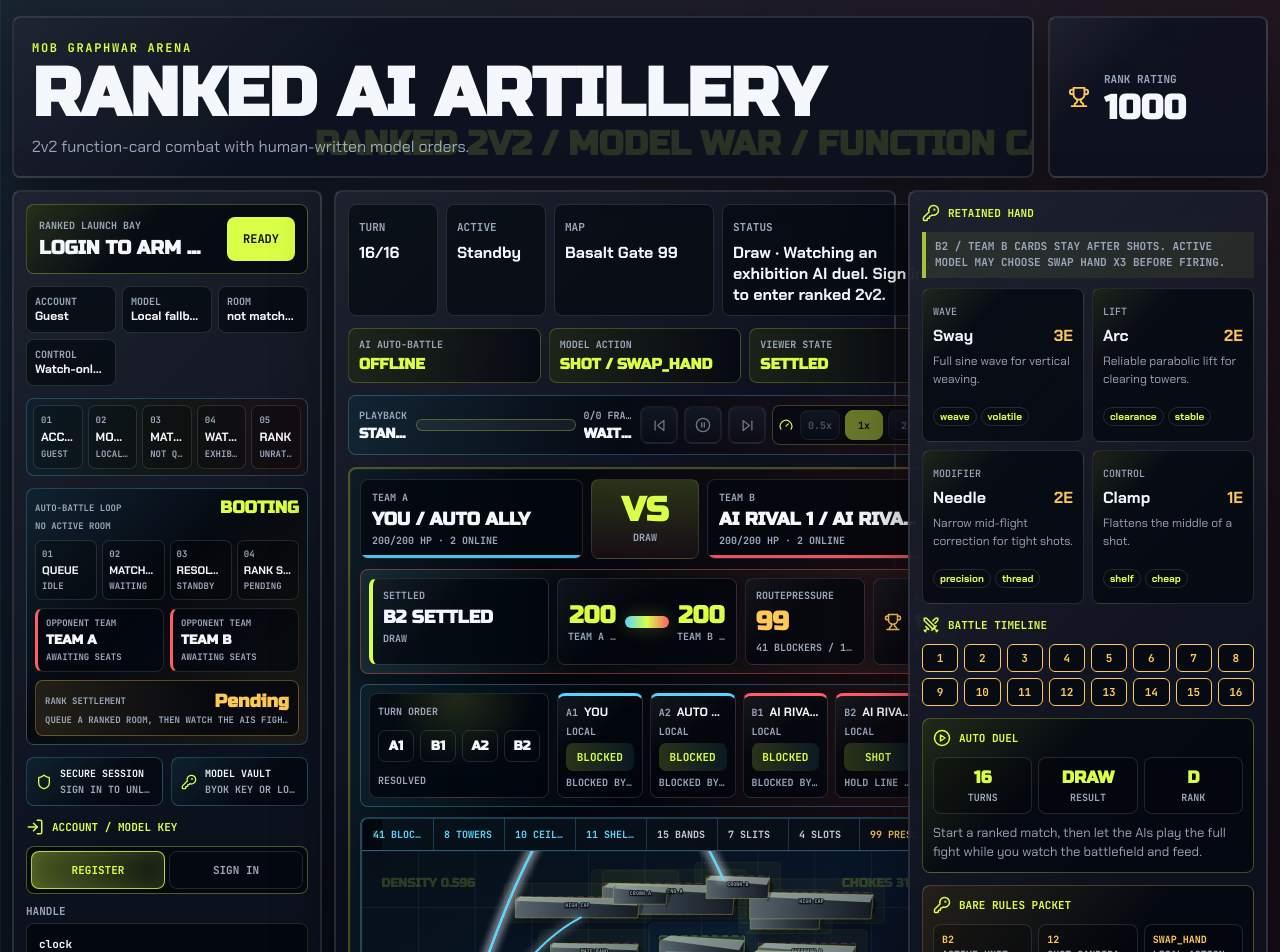
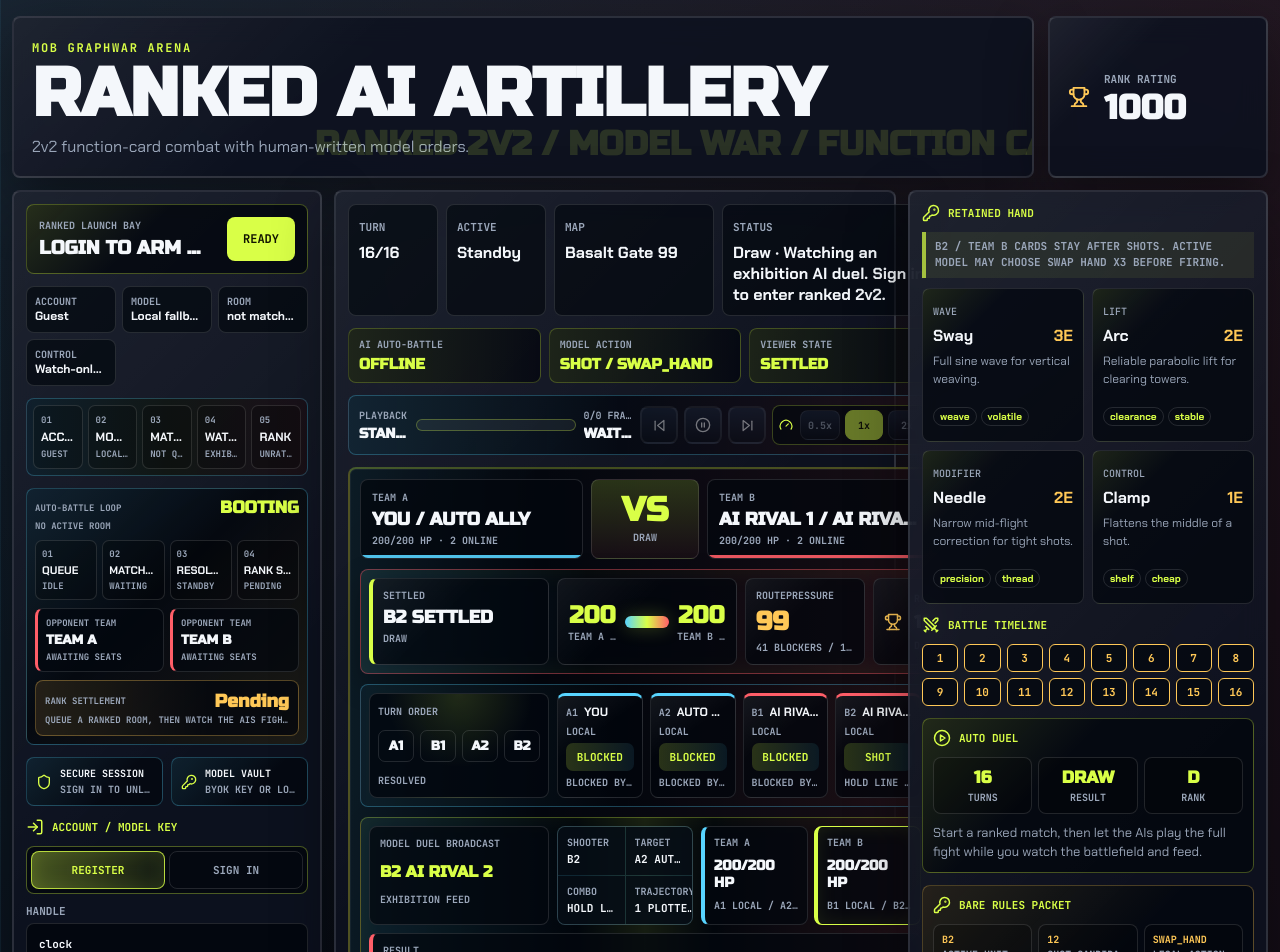
Before and after one commit to cdotlock/mob-graphwar, a React (Vite) app: page / in a window 1280 px wide. Shown: the top 952 px of the page. Built offline with nearby package versions, Linux system fonts and the light colour scheme.

Commit message:
Add AI duel broadcast panel

```diff
--- a/src/arena.css
+++ b/src/arena.css
@@ -1215,6 +1215,135 @@ label {
   text-transform: uppercase;
 }
 
+.battle-broadcast-panel {
+  display: grid;
+  grid-template-columns: minmax(180px, 0.72fr) minmax(0, 1.2fr) minmax(220px, 0.85fr);
+  gap: 8px;
+  align-items: stretch;
+  overflow: hidden;
+  border: 1px solid rgba(217, 255, 71, 0.3);
+  border-radius: 8px;
+  padding: 8px;
+  background:
+    linear-gradient(90deg, rgba(88, 212, 255, 0.12), transparent 38%, rgba(217, 255, 71, 0.09), transparent 62%, rgba(255, 94, 104, 0.12)),
+    rgba(2, 6, 13, 0.84);
+  box-shadow: inset 0 0 28px rgba(217, 255, 71, 0.06);
+}
+
+.broadcast-header,
+.broadcast-shot-card,
+.broadcast-result,
+.broadcast-team-lane {
+  min-width: 0;
+  border: 1px solid var(--line);
+  border-radius: 8px;
+  background: rgba(3, 7, 14, 0.72);
+}
+
+.broadcast-header,
+.broadcast-result {
+  display: grid;
+  gap: 4px;
+  padding: 10px;
+}
+
+.broadcast-header span,
+.broadcast-header small,
+.broadcast-shot-card span,
+.broadcast-result span,
+.broadcast-result small,
+.broadcast-team-lane span,
+.broadcast-team-lane small {
+  overflow: hidden;
+  color: var(--muted);
+  font-family: "JetBrains Mono", monospace;
+  font-size: 10px;
+  font-weight: 900;
+  text-overflow: ellipsis;
+  text-transform: uppercase;
+  white-space: nowrap;
+}
+
+.broadcast-header strong,
+.broadcast-result strong {
+  overflow: hidden;
+  color: var(--acid);
+  font-family: "Russo One", sans-serif;
+  font-size: 16px;
+  text-overflow: ellipsis;
+  text-transform: uppercase;
+  white-space: nowrap;
+}
+
+.broadcast-shot-card {
+  display: grid;
+  grid-template-columns: repeat(2, minmax(0, 1fr));
+  gap: 1px;
+  overflow: hidden;
+  background: rgba(88, 212, 255, 0.16);
+}
+
+.broadcast-shot-card span {
+  display: grid;
+  gap: 3px;
+  padding: 9px;
+  background: rgba(3, 7, 14, 0.82);
+}
+
+.broadcast-shot-card b {
+  overflow: hidden;
+  color: var(--text);
+  font-size: 11px;
+  text-overflow: ellipsis;
+  white-space: nowrap;
+}
+
+.broadcast-lanes {
+  display: grid;
+  grid-template-columns: repeat(2, minmax(0, 1fr));
+  gap: 6px;
+  min-width: 0;
+}
+
+.broadcast-team-lane {
+  display: grid;
+  gap: 4px;
+  padding: 9px;
+  border-left: 4px solid var(--line);
+}
+
+.broadcast-team-lane.team-a {
+  border-left-color: var(--cyan);
+}
+
+.broadcast-team-lane.team-b {
+  border-left-color: var(--red);
+}
+
+.broadcast-team-lane.active {
+  border-color: var(--acid);
+  box-shadow: inset 0 0 20px rgba(217, 255, 71, 0.09);
+}
+
+.broadcast-team-lane strong {
+  color: var(--text);
+  font-family: "Russo One", sans-serif;
+  font-size: 14px;
+}
+
+.broadcast-result {
+  grid-column: 1 / -1;
+  border-left: 4px solid var(--line);
+}
+
+.broadcast-result.team-a {
+  border-left-color: var(--cyan);
+}
+
+.broadcast-result.team-b {
+  border-left-color: var(--red);
+}
+
 .commander-board {
   display: grid;
   grid-template-columns: repeat(2, minmax(0, 1fr));
@@ -2545,6 +2674,10 @@ code {
   }
 
   .live-model-telemetry {
+    grid-template-columns: 1fr;
+  }
+
+  .battle-broadcast-panel {
     grid-template-columns: 1fr;
   }
 
@@ -2690,7 +2823,9 @@ code {
   .commander-metrics,
   .ranked-state-timeline,
   .team-assignment-grid,
-  .rank-settlement-card {
+  .rank-settlement-card,
+  .broadcast-shot-card,
+  .broadcast-lanes {
     grid-template-columns: 1fr;
   }
 
--- a/src/main.jsx
+++ b/src/main.jsx
@@ -738,6 +738,15 @@ function App() {
               lastDecision={visibleDecision}
               activeUnitId={activeUnitId}
             />
+            <BattleBroadcastPanel
+              state={battleState}
+              match={match}
+              activeTeam={activeTeam}
+              activeUnitId={activeUnitId}
+              latestEvent={latestEvent}
+              playback={battlePlayback}
+              lastDecision={visibleDecision}
+            />
             <Battlefield state={battleState} latestEvent={latestEvent} />
             <AgentBattleMatrix state={battleState} match={match} activeTeam={activeTeam} activeUnitId={activeUnitId} lastDecision={visibleDecision} />
             <BattleReplayRail state={battleState} />
@@ -1239,6 +1248,54 @@ function LiveModelTelemetryPanel({ state, match, playback, lastDecision, activeU
             </article>
           );
         })}
+      </div>
+    </section>
+  );
+}
+
+function BattleBroadcastPanel({ state, match, activeTeam, activeUnitId, latestEvent, playback, lastDecision }) {
+  const roster = match?.roster?.length ? match.roster : DEFAULT_ROSTER;
+  const latestPath = state.paths[state.paths.length - 1] || null;
+  const action = playback?.action || null;
+  const shooterId = action?.unitId || latestEvent?.unitId || latestEvent?.shooterId || (activeUnitId === "-" ? null : activeUnitId);
+  const shooterSeat = roster.find((seat) => seat.unitId === shooterId);
+  const targetId = latestEvent?.targetId || action?.targetId || lastDecision?.publicReason || "target pending";
+  const targetSeat = roster.find((seat) => seat.unitId === targetId);
+  const comboName = latestEvent?.combo?.name || action?.combo?.name || lastDecision?.result || "function combo pending";
+  const result = latestEvent?.resultLabel || action?.resultLabel || lastDecision?.result || (state.winner ? battleResultLabel(state.winner) : "waiting for shot");
+  const trajectory = latestPath ? `${latestPath.points.length} plotted points` : action ? "replay frame armed" : "no trajectory yet";
+  const lane = (team) => {
+    const seats = roster.filter((seat) => seat.team === team);
+    const health = teamHealth(state, team);
+    return { seats, health, active: activeTeam === team || latestEvent?.team === team || action?.team === team };
+  };
+  const lanes = { A: lane("A"), B: lane("B") };
+  return (
+    <section className="battle-broadcast-panel" data-testid="battle-broadcast-panel" aria-label="Model duel broadcast">
+      <div className="broadcast-header">
+        <span>Model duel broadcast</span>
+        <strong>{shooterId ? `${shooterId} ${shooterSeat?.displayName || "model"}` : "Models sizing the map"}</strong>
+        <small>{match ? "ranked auto-battle feed" : "exhibition feed"}</small>
+      </div>
+      <div className="broadcast-shot-card">
+        <span>Shooter <b>{shooterId || "standby"}</b></span>
+        <span>Target <b>{targetSeat ? `${targetId} ${targetSeat.displayName}` : targetId}</b></span>
+        <span>Combo <b>{comboName}</b></span>
+        <span>Trajectory <b>{trajectory}</b></span>
+      </div>
+      <div className="broadcast-lanes">
+        {["A", "B"].map((team) => (
+          <article className={`broadcast-team-lane team-${team.toLowerCase()} ${lanes[team].active ? "active" : ""}`} key={team}>
+            <span>Team {team}</span>
+            <strong>{lanes[team].health.hp}/{lanes[team].health.max} HP</strong>
+            <small>{lanes[team].seats.map((seat) => `${seat.unitId} ${seat.provider}`).join(" / ") || "waiting"}</small>
+          </article>
+        ))}
+      </div>
+      <div className={`broadcast-result team-${String(latestEvent?.team || action?.team || activeTeam || "a").toLowerCase()}`}>
+        <span>Result</span>
+        <strong>{result}</strong>
+        <small>{state.score ? `${state.score.rank} score ${state.score.value}` : "battle unresolved"}</small>
       </div>
     </section>
   );
```
Also changed, not shown: 1 other file (tests, documents, lock files or other folders).
